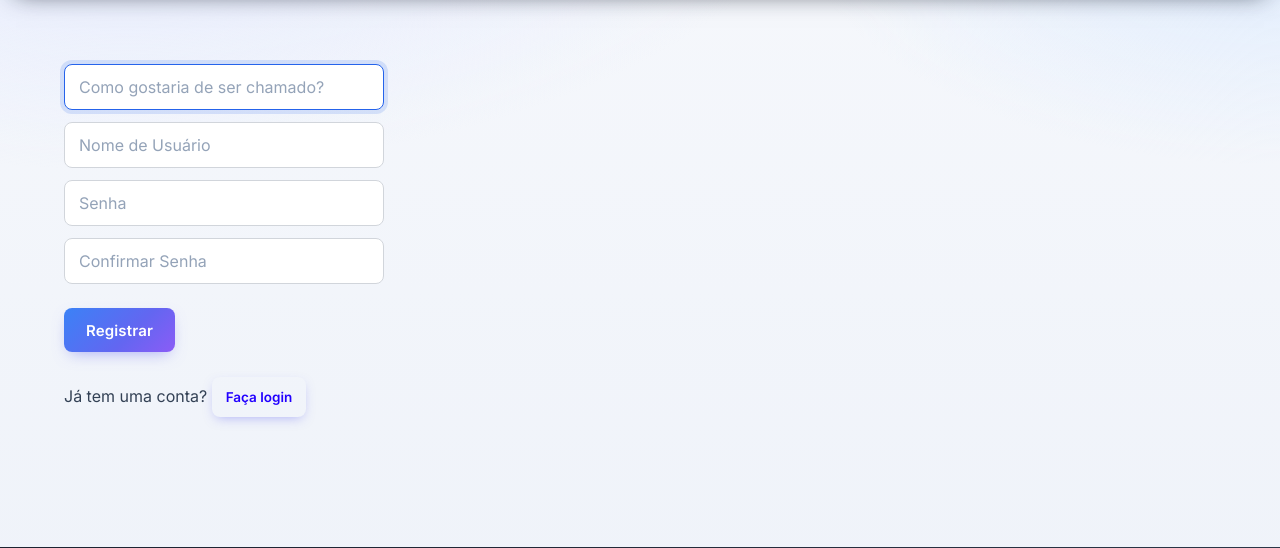
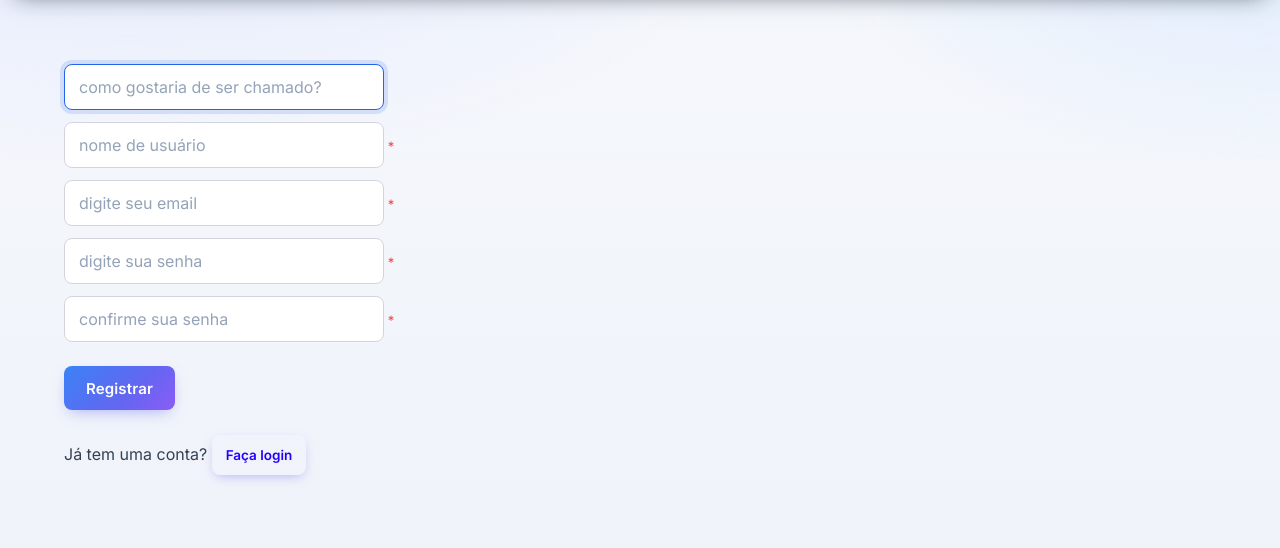
Before and after one commit to zobolidiogo/crypto_check, a Flask app: page /register in a window 1280 px wide. Shown: the part 110-658 px from the top of the page. Run offline with Flask 3, Linux system fonts and the light colour scheme; some libraries are stand-ins or nearby versions.

Commit message:
adição de validação de email no front

```diff
--- a/templates/register.html
+++ b/templates/register.html
@@ -9,16 +9,19 @@
             <br>
         {% endif %}
         <div>
-            <input autocomplete="off" autofocus name="nome_display" placeholder="Como gostaria de ser chamado?" type="text" value="{{ nome_display if nome_display else '' }}">
+            <input autocomplete="off" autofocus name="nome_display" placeholder="como gostaria de ser chamado?" type="text" value="{{ nome_display if nome_display else '' }}">
         </div>
         <div>
-            <input autocomplete="off" autofocus name="usuario" placeholder="Nome de Usuário" type="text" value="{{ usuario if usuario else '' }}">
+            <input autocomplete="off" autofocus name="usuario" placeholder="nome de usuário" type="text" value="{{ usuario if usuario else '' }}"><a class="form-error"> *</a>
         </div>
         <div>
-            <input name="senha" placeholder="Senha" type="password">
+            <input autocomplete="off" autofocus name="email" placeholder="digite seu email" type="text" value="{{ email if email else '' }}"><a class="form-error"> *</a>
         </div>
         <div>
-            <input name="confirmacao" placeholder="Confirmar Senha" type="password">
+            <input name="senha" placeholder="digite sua senha" type="password"><a class="form-error"> *</a>
+        </div>
+        <div>
+            <input name="confirmacao" placeholder="confirme sua senha" type="password"><a class="form-error"> *</a>
         </div>
 
         <button type="submit">Registrar</button>
```
